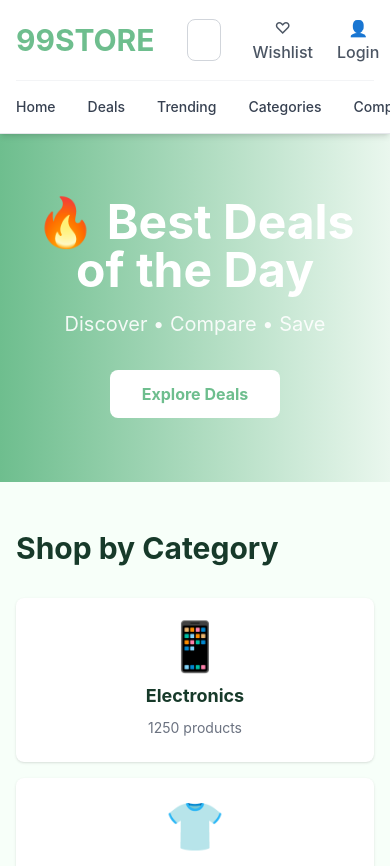
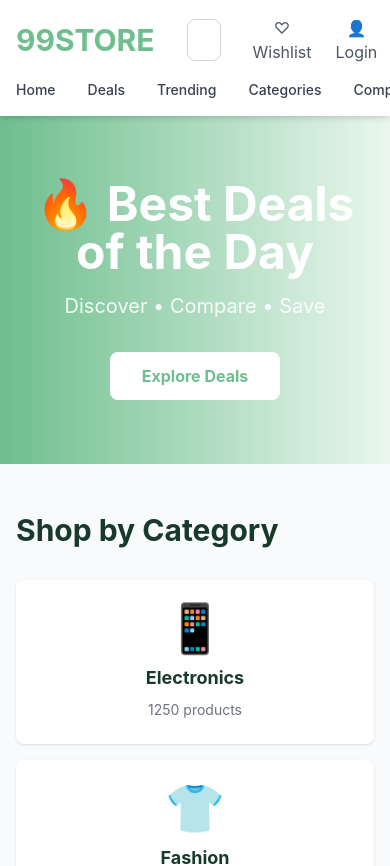
Before and after one commit to anukumarisk49-dev/store, a Next.js app: page / in a window 390 px wide. Shown: the top 866 px of the page. Built offline with nearby package versions, Linux system fonts and the light colour scheme.

Commit message:
fixing the header component to include a new navigation link and updating the layout to improve responsiveness.

```diff
--- a/src/app/layout.tsx
+++ b/src/app/layout.tsx
@@ -11,7 +11,7 @@ export const metadata = {
 export default function RootLayout({ children }: { children: React.ReactNode }) {
   return (
     <html lang="en">
-      <body className="bg-background text-text">
+      <body className="bg-gray-50">
         <Providers>
           <Header />
           <main className="min-h-screen">
--- a/src/components/layout/Header.tsx
+++ b/src/components/layout/Header.tsx
@@ -2,7 +2,7 @@
 
 export default function Header() {
   return (
-    <header className="sticky top-0 z-50 bg-surface shadow-md border-b border-gray-200">
+    <header className="sticky top-0 z-50 bg-white shadow-md">
       <div className="max-w-7xl mx-auto px-4 py-4">
         <div className="flex items-center justify-between">
           {/* Logo */}
@@ -15,28 +15,28 @@ export default function Header() {
             <input
               type="text"
               placeholder="Search deals..."
-              className="w-full px-4 py-2 border border-gray-300 rounded-lg focus:outline-none focus:ring-2 focus:ring-primary focus:border-transparent"
+              className="w-full px-4 py-2 border border-gray-300 rounded-lg focus:outline-none focus:ring-2 focus:ring-primary"
             />
           </div>
 
           {/* Actions */}
           <div className="flex items-center gap-6">
-            <button className="text-gray-600 hover:text-primary transition font-medium">
+            <button className="text-gray-600 hover:text-primary transition">
               ♡ Wishlist
             </button>
-            <button className="text-gray-600 hover:text-primary transition font-medium">
+            <button className="text-gray-600 hover:text-primary transition">
               👤 Login
             </button>
           </div>
         </div>
 
         {/* Navigation */}
-        <nav className="flex gap-8 mt-4 text-sm font-medium border-t border-gray-100 pt-4">
-          <a href="/" className="text-gray-700 hover:text-primary transition">Home</a>
-          <a href="/deals" className="text-gray-700 hover:text-primary transition">Deals</a>
-          <a href="/trending" className="text-gray-700 hover:text-primary transition">Trending</a>
-          <a href="/categories" className="text-gray-700 hover:text-primary transition">Categories</a>
-          <a href="/compare" className="text-gray-700 hover:text-primary transition">Compare</a>
+        <nav className="flex gap-8 mt-4 text-sm font-medium">
+          <a href="/" className="text-gray-700 hover:text-primary">Home</a>
+          <a href="/deals" className="text-gray-700 hover:text-primary">Deals</a>
+          <a href="/trending" className="text-gray-700 hover:text-primary">Trending</a>
+          <a href="/categories" className="text-gray-700 hover:text-primary">Categories</a>
+          <a href="/compare" className="text-gray-700 hover:text-primary">Compare</a>
         </nav>
       </div>
     </header>
```
Also changed, not shown: 1 other file (tests, documents, lock files or other folders).
